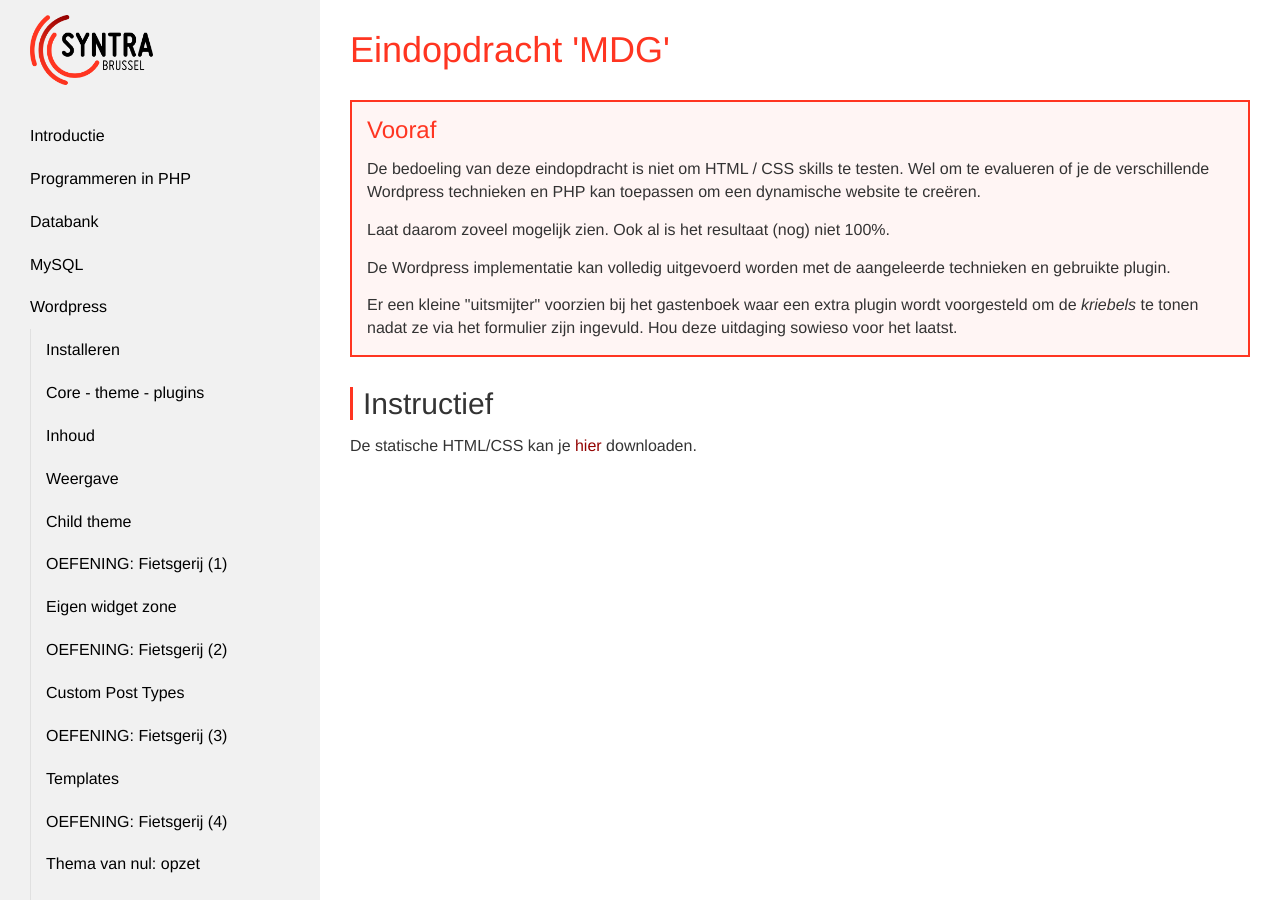
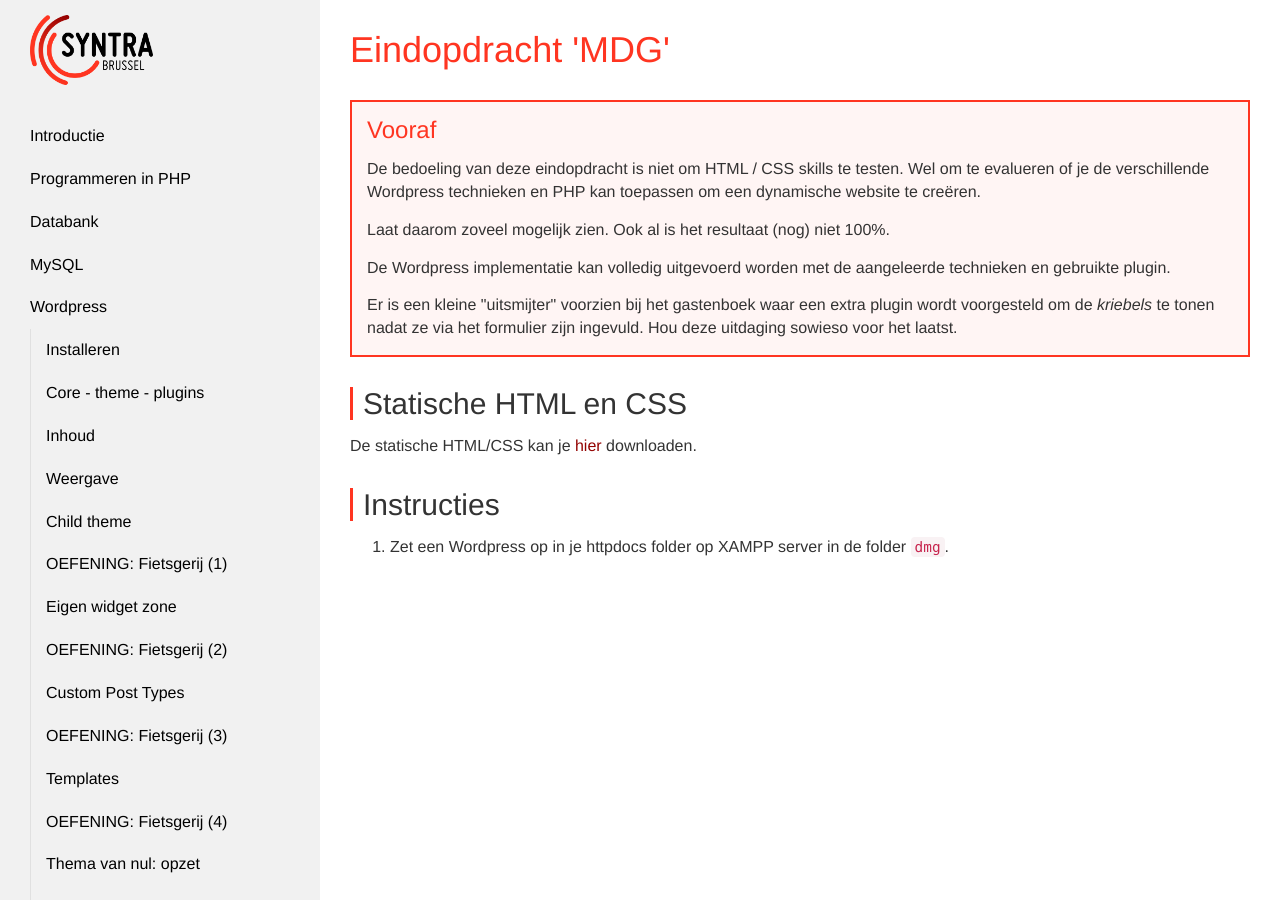
Before and after one commit to Syntra-Brussel/dynamische-webtechnieken, a Jekyll site: the page built from wordpress/eindopdracht.md, in a window 1280 px wide and 900 px high. Built offline with Jekyll 4.4.1, drawn with Linux system fonts in a browser that asks for light colours; nearby versions of some CDN libraries; a script that is not in the unit is left out.

Commit message:
Update eindopdracht.md

```diff
--- a/wordpress/eindopdracht.md
+++ b/wordpress/eindopdracht.md
@@ -10,9 +10,13 @@
 <p>De bedoeling van deze eindopdracht is niet om HTML / CSS skills te testen. Wel om te evalueren of je de verschillende Wordpress technieken en PHP kan toepassen om een dynamische website te creëren.</p>
 <p>Laat daarom zoveel mogelijk zien. Ook al is het resultaat (nog) niet 100%.</p>
 <p>De Wordpress implementatie kan volledig uitgevoerd worden met de aangeleerde technieken en gebruikte plugin.</p>
-<p>Er een kleine "uitsmijter" voorzien bij het gastenboek waar een extra plugin wordt voorgesteld om de <em>kriebels</em> te tonen nadat ze via het formulier zijn ingevuld. Hou deze uitdaging sowieso voor het laatst.</p>
+<p>Er is een kleine "uitsmijter" voorzien bij het gastenboek waar een extra plugin wordt voorgesteld om de <em>kriebels</em> te tonen nadat ze via het formulier zijn ingevuld. Hou deze uitdaging sowieso voor het laatst.</p>
 </div>
 
-## Instructief
+## Statische HTML en CSS
 
 De statische HTML/CSS kan je <a href="mdg/mdg.zip">hier</a> downloaden.
+
+## Instructies
+
+1. Zet een Wordpress op in je httpdocs folder op XAMPP server in de folder <code>dmg</code>.
```
